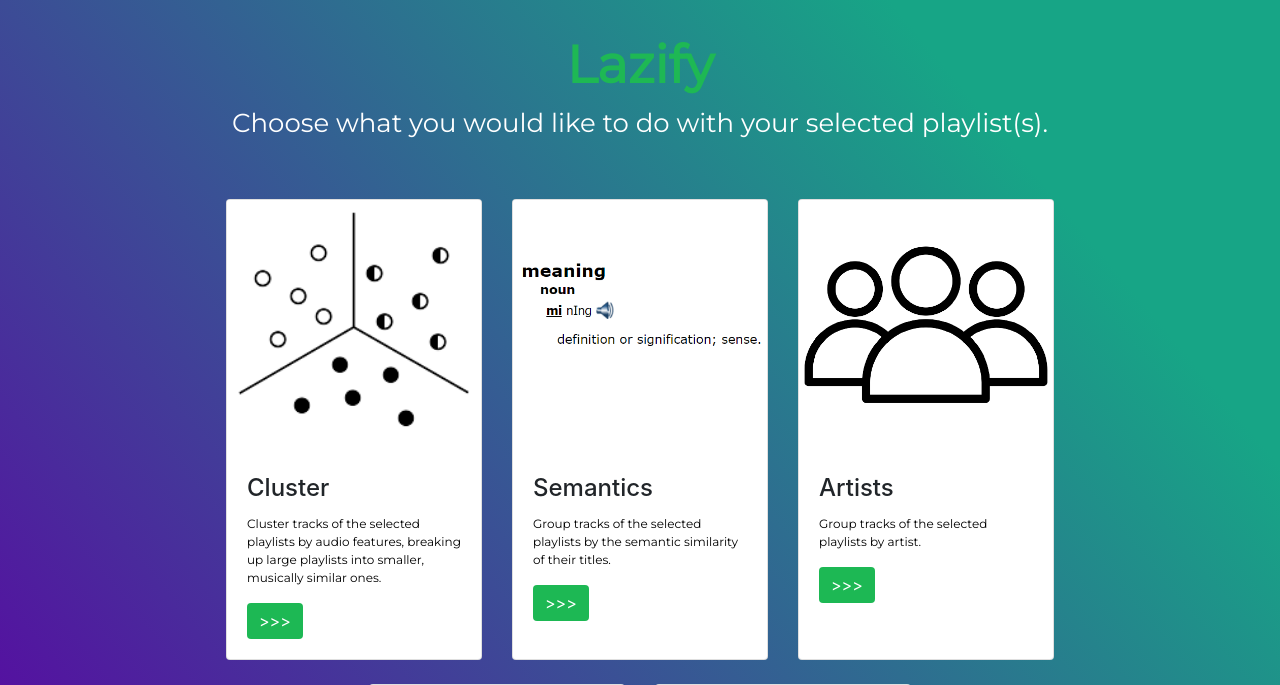
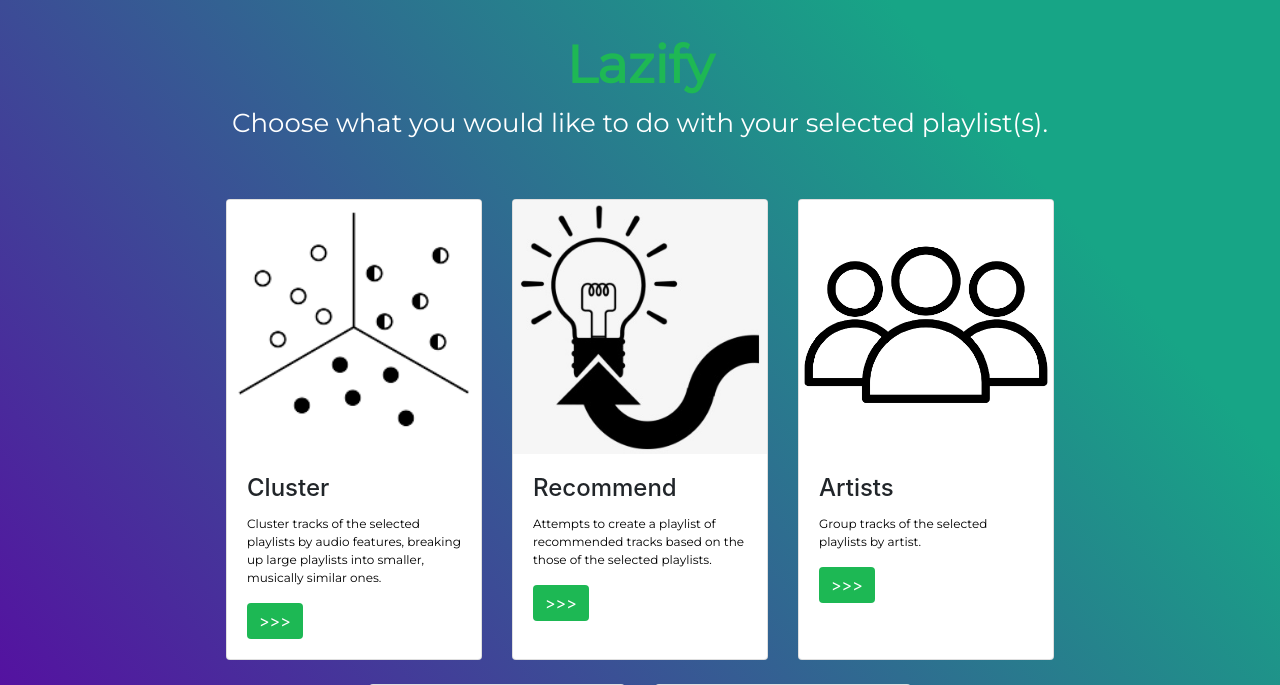
Before and after one commit to ehan03/Lazify, a Flask app: template templates/select_option.html in a window 1280 px wide. Shown: the top 685 px of the page. Run offline with Flask 2, Linux system fonts and the light colour scheme; the template is opened without the code that fills it, so the values that code supplies are empty; some libraries are stand-ins or nearby versions.

Commit message:
Scrap semantic

```diff
--- a/templates/index.html
+++ b/templates/index.html
@@ -4,7 +4,7 @@
     <body>
         <div class="container text-center hi">
             <p class="main-p">
-                Organizing your Spotify music, simplified<br>
+                Managing your Spotify music, simplified<br>
                 (WARNING: This is a beta version, please use with test playlists)
             </p>
         </div>
@@ -19,7 +19,7 @@
 
         <div class="credits">
             <p class="greyed">
-                <a href="https://github.com/ehan03/">
+                <a href="https://github.com/ehan03/Lazify">
                     <img src="../static/images/github.svg" alt="GitHub" width="100" height="100">
                 </a>
             </p>
--- a/templates/select_option.html
+++ b/templates/select_option.html
@@ -31,11 +31,11 @@
                     </div>
 
                     <div class="card mb-4" style="min-width: 16rem; max-width: 16rem;">
-                        <img class="card-img-top" src="../static/images/semantic.png" alt="Semantic">
+                        <img class="card-img-top" src="../static/images/recommend.png" alt="Semantic">
                         <div class="card-body d-flex flex-column">
-                            <h4 class="card-title">Semantics</h4>
+                            <h4 class="card-title">Recommend</h4>
                             <p class="card-text">
-                                Group tracks of the selected playlists by the semantic similarity of their titles.
+                                Attempts to create a playlist of recommended tracks based on the those of the selected playlists.
                             </p>
                             <form action="/result" method="POST">
                                 <button type="submit" class="btn btn-primary mt-auto" name="option" value="semantic">
```
Also changed, not shown: generate_playlists.py (+4 -10 lines), static/images/recommend.png (added), static/images/semantic.png (deleted).
